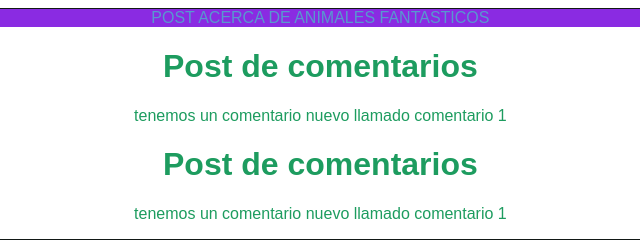
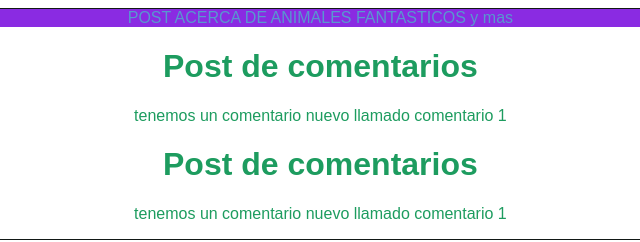
Before and after one commit to luigisoft033/pruebablog, a plain HTML site: page index.html in a window 1280 px wide. Shown: the full height of the page, 131-771 px from the left. Drawn offline with Linux system fonts and the light colour scheme.

Commit message:
Update index.html

```diff
--- a/index.html
+++ b/index.html
@@ -13,7 +13,7 @@
 
 <body>
     <div id="container">
-        <div id="head">POST ACERCA DE ANIMALES FANTASTICOS</div>
+        <div id="head">POST ACERCA DE ANIMALES FANTASTICOS y mas </div>
         <div id="post">
             <h1>Post de comentarios</h1>
             <p>tenemos un comentario nuevo llamado comentario 1</p>
```
